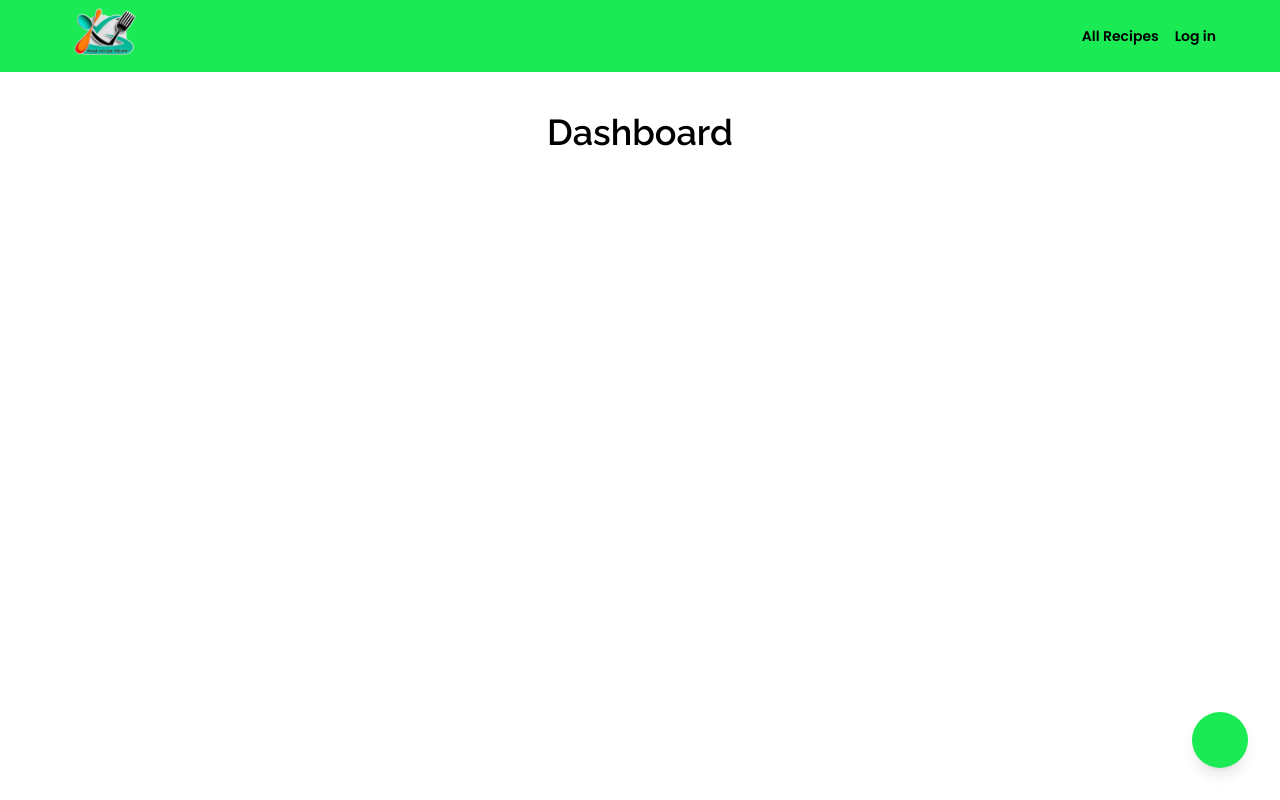
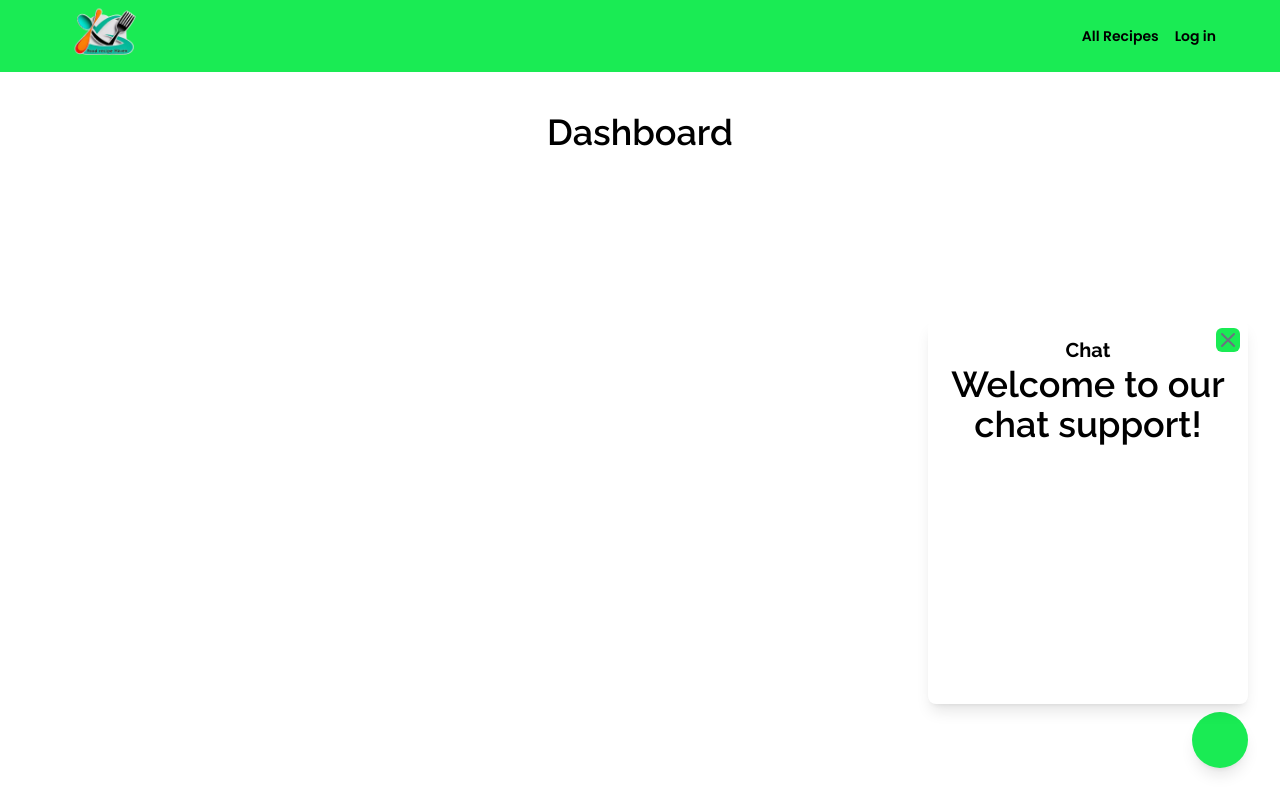
Before and after one commit to karanssu/ai-recipe-haven, a Next.js app: page /dashboard in a window 1280 px wide. Both pictures are taken after a click on the element 1220 px from the left and 740 px from the top of the page. Built offline with nearby package versions, Linux system fonts and the light colour scheme; no server answers; some icons are missing.

Commit message:
Basic ChatPopup model added

```diff
--- a/app/components/(user)/ChatBot.tsx
+++ b/app/components/(user)/ChatBot.tsx
@@ -1,10 +1,91 @@
-import { ChatBotIcon as ChatBotIcon } from "hugeicons-react";
+"use client";
+
+import { useState } from "react";
+import { ChatBotIcon } from "hugeicons-react";
 
 const ChatBot = () => {
+	const [isOpen, setIsOpen] = useState(false);
+
+	const toogleIsOpen = () => {
+		setIsOpen(!isOpen);
+	};
+
 	return (
-		<div className="fixed bottom-8 right-8 w-14 h-14 bg-primaryBg text-white font-semibold font-menu text-lg rounded-full shadow-lg hover:bg-primaryBgHover transition cursor-pointer flex items-center justify-center">
-			<ChatBotIcon className="text-primaryText w-8 h-8" />
-		</div>
+		<>
+			{/* Chat Button */}
+			<div
+				onClick={() => toogleIsOpen()}
+				className="fixed bottom-8 right-8 w-14 h-14 bg-primaryBg text-white font-semibold font-menu text-lg rounded-full shadow-lg hover:bg-primaryBgHover transition cursor-pointer flex items-center justify-center"
+			>
+				<ChatBotIcon className="text-primaryText w-8 h-8" />
+			</div>
+
+			{/* Chat Window for Small Screens (full-screen modal) */}
+			{isOpen && (
+				<div className="fixed inset-0 z-50 md:hidden bg-black bg-opacity-50 flex items-center justify-center">
+					<div className="relative w-full h-full bg-white">
+						{/* Close Button */}
+						<button
+							onClick={() => setIsOpen(false)}
+							className="absolute top-2 right-2 text-gray-500 hover:text-gray-700 z-10"
+						>
+							<svg
+								xmlns="http://www.w3.org/2000/svg"
+								className="h-6 w-6"
+								fill="none"
+								viewBox="0 0 24 24"
+								stroke="currentColor"
+							>
+								<path
+									strokeLinecap="round"
+									strokeLinejoin="round"
+									strokeWidth={2}
+									d="M6 18L18 6M6 6l12 12"
+								/>
+							</svg>
+						</button>
+						{/* Chat Content */}
+						<div className="p-4">
+							<h2 className="text-xl font-bold">Chat</h2>
+							<p>Welcome to our chat support!</p>
+							{/* Additional chat UI goes here */}
+						</div>
+					</div>
+				</div>
+			)}
+
+			{/* Chat Window for Medium & Large Screens (popover above chat button) */}
+			{isOpen && (
+				<div className="hidden md:block fixed bottom-24 right-8 z-50 w-80 h-96 bg-white rounded-lg shadow-lg">
+					{/* Close Button */}
+					<button
+						onClick={() => setIsOpen(false)}
+						className="absolute top-2 right-2 text-gray-500 hover:text-gray-700 z-10"
+					>
+						<svg
+							xmlns="http://www.w3.org/2000/svg"
+							className="h-6 w-6"
+							fill="none"
+							viewBox="0 0 24 24"
+							stroke="currentColor"
+						>
+							<path
+								strokeLinecap="round"
+								strokeLinejoin="round"
+								strokeWidth={2}
+								d="M6 18L18 6M6 6l12 12"
+							/>
+						</svg>
+					</button>
+					{/* Chat Content */}
+					<div className="p-4">
+						<h2 className="text-xl font-bold">Chat</h2>
+						<p>Welcome to our chat support!</p>
+						{/* Additional chat UI goes here */}
+					</div>
+				</div>
+			)}
+		</>
 	);
 };
 
```
